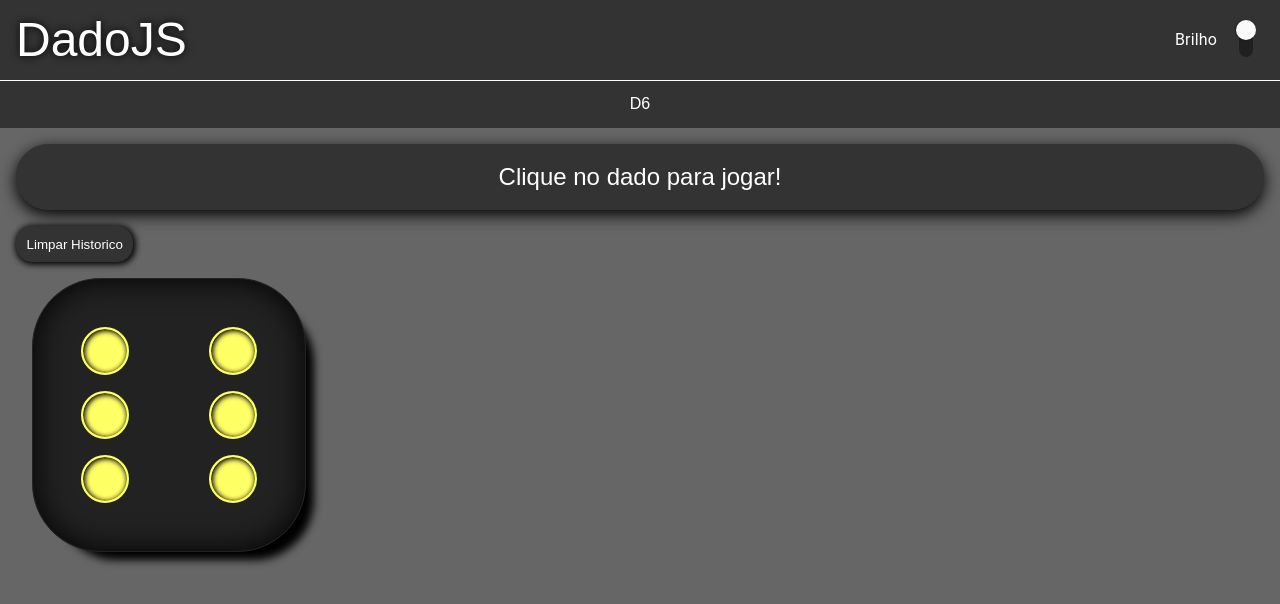
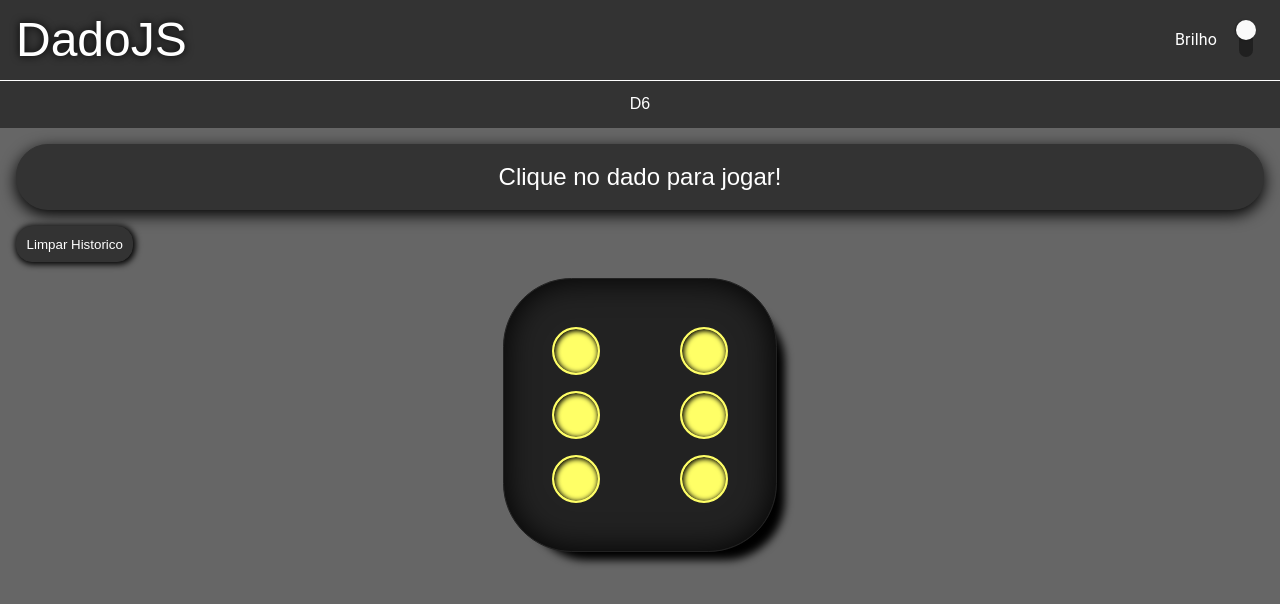
Before and after one commit to Tetr4k/dadojs, a React (Create React App) app: page /dadojs/dado6 in a window 1280 px wide. Shown: the top 604 px of the page. Built offline with nearby package versions, Linux system fonts and the light colour scheme.

Commit message:
Corrige clique no Dado

```diff
--- a/src/componentes/dados/Dado6/index.jsx
+++ b/src/componentes/dados/Dado6/index.jsx
@@ -13,7 +13,7 @@ const Dado = styled.div`
     grid-template-columns: ${(props) => props.tamanho}rem ${(props) => props.tamanho}rem ${(props) => props.tamanho}rem;
     grid-template-rows: ${(props) => props.tamanho}rem ${(props) => props.tamanho}rem ${(props) => props.tamanho}rem;
     height: calc(3 * ${(props) => props.tamanho}rem + 2rem);
-    margin: 1rem;
+    margin: 1rem auto;
     padding: ${(props) => props.tamanho}rem;
     width: calc(3 * ${(props) => props.tamanho}rem + 2rem);
 `
@@ -25,7 +25,7 @@ const Retorno = (props) => {
     const renderCirculos = () => circulos.map((elem) => (<Circulo posicao={elem} numero={props.numero} key={elem}/>));
 
     return (
-        <Dado tamanho={props.tamanho}>
+        <Dado onClick={props.onClick} tamanho={props.tamanho}>
             {renderCirculos()}
         </Dado>
     );
```
